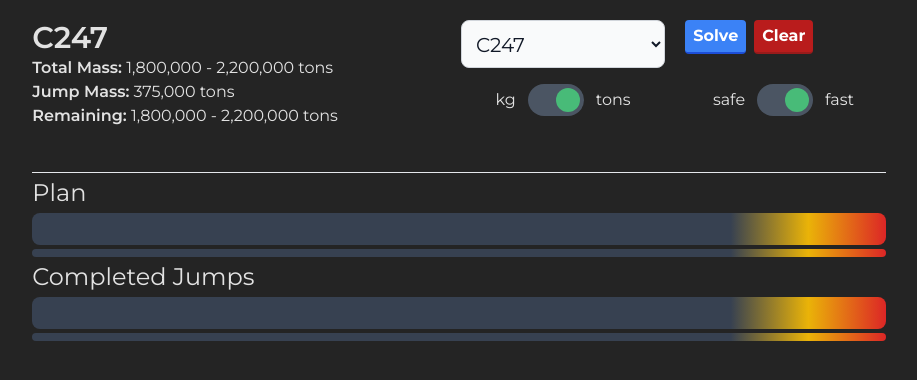
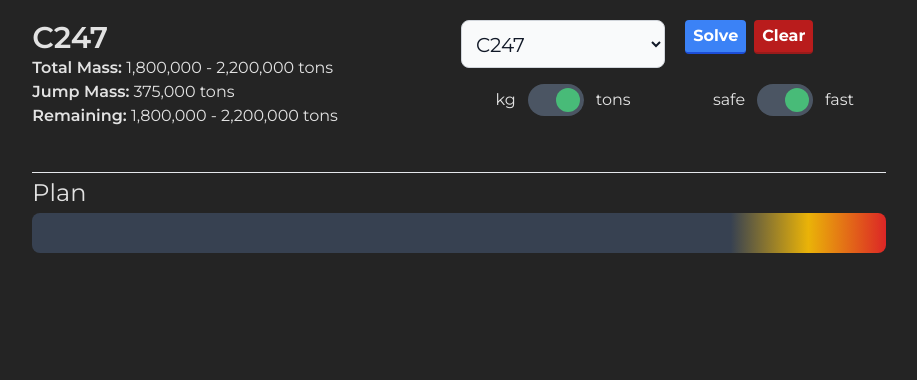
Before and after one commit to dotfortun/wormroller, a Vue app: page / in a window 1280 px wide. Shown: the top 380 px of the page, without its empty margins (181-1098 px from the left). Built offline with nearby package versions, Linux system fonts and the light colour scheme.

Commit message:
Hiding jumps for now.

```diff
--- a/src/App.vue
+++ b/src/App.vue
@@ -63,7 +63,7 @@ const displayMass = (value) => {
     <!-- interface to select fast/safe rolling -->
     <hr class="col-span-full" />
     <h3>Plan</h3>
-    <div class="wh-bar h-8">
+    <div class="wh-bar h-10">
       <div
         v-for="jump in store.plan"
         class="ship-bar"
@@ -72,9 +72,8 @@ const displayMass = (value) => {
         {{ jump.ship }} ({{ jump.jumpState.join("/") }})
       </div>
     </div>
-    <div class="wh-bar h-2"></div>
-    <h3>Completed Jumps</h3>
-    <div class="wh-bar h-8">
+    <!-- <h3>Completed Jumps</h3>
+    <div class="wh-bar h-10">
       <div
         v-for="jump in store.jumps"
         class="ship-bar"
@@ -82,8 +81,8 @@ const displayMass = (value) => {
       >
         {{ jump.ship }} ({{ jump.jumpState.join("/") }})
       </div>
-    </div>
-    <div class="wh-bar h-2"></div>
+    </div> -->
+    <!-- <div class="wh-bar h-2"></div> -->
   </main>
 </template>
 
@@ -117,11 +116,11 @@ select {
 }
 
 .wh-bar {
-  @apply w-full overflow-x-hidden rounded-lg flex flex-row col-span-full bg-gradient-to-r from-gray-700 from-9/11 via-10/11 via-yellow-500 to-red-600;
+  @apply w-full overflow-hidden items-center rounded-lg flex flex-row col-span-full bg-gradient-to-r from-gray-700 from-9/11 via-10/11 via-yellow-500 to-red-600;
 }
 
 .ship-bar {
-  @apply h-8 p-1 self-start flex-shrink-0 flex-grow-0 text-center border-r-slate-400 border-solid border-r-2 overflow-hidden hover:overflow-visible hover:isolate;
+  @apply h-8 p-1 flex-shrink-0 flex-grow-0 text-center border-r-slate-400 border-solid border-r-2 overflow-hidden hover:isolate;
 }
 .ship-bar:first-child {
   @apply rounded-l-lg;
```
